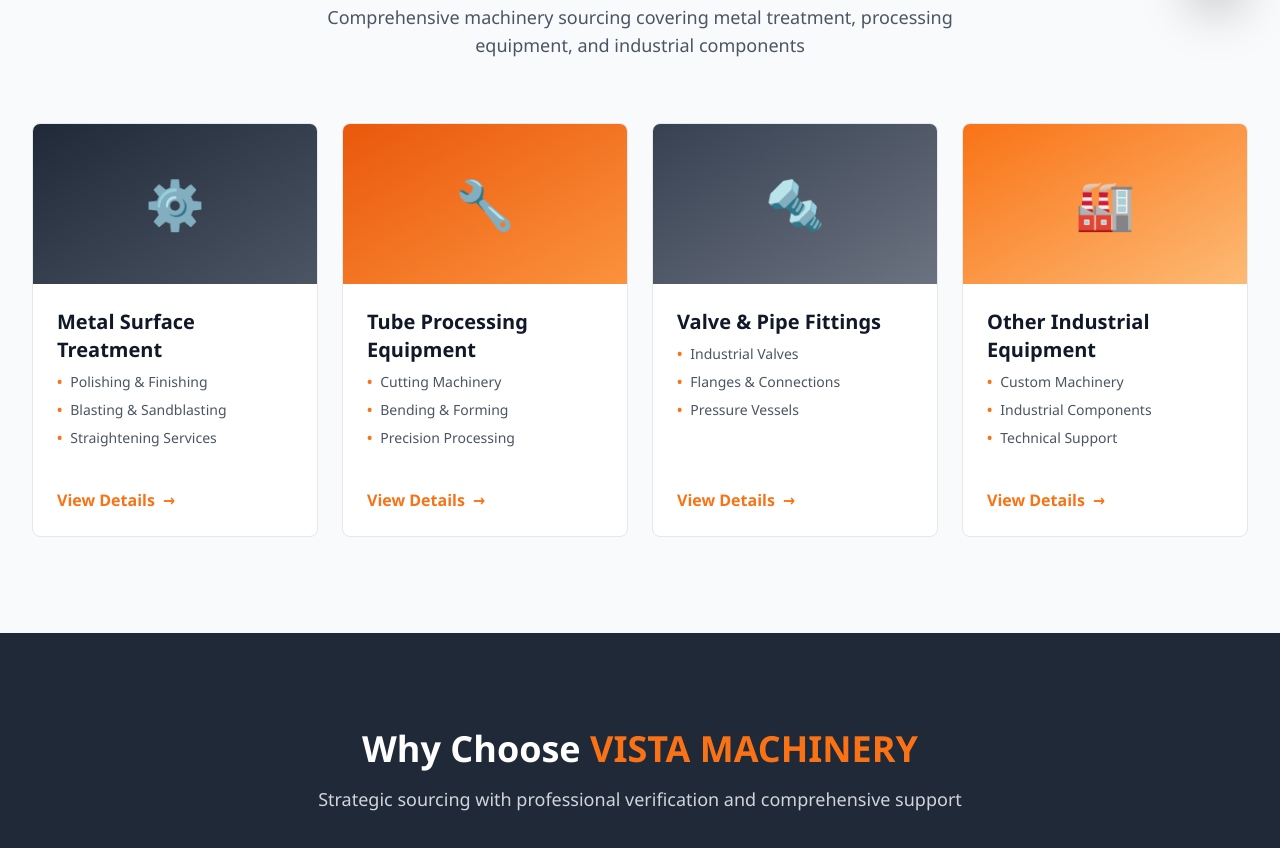
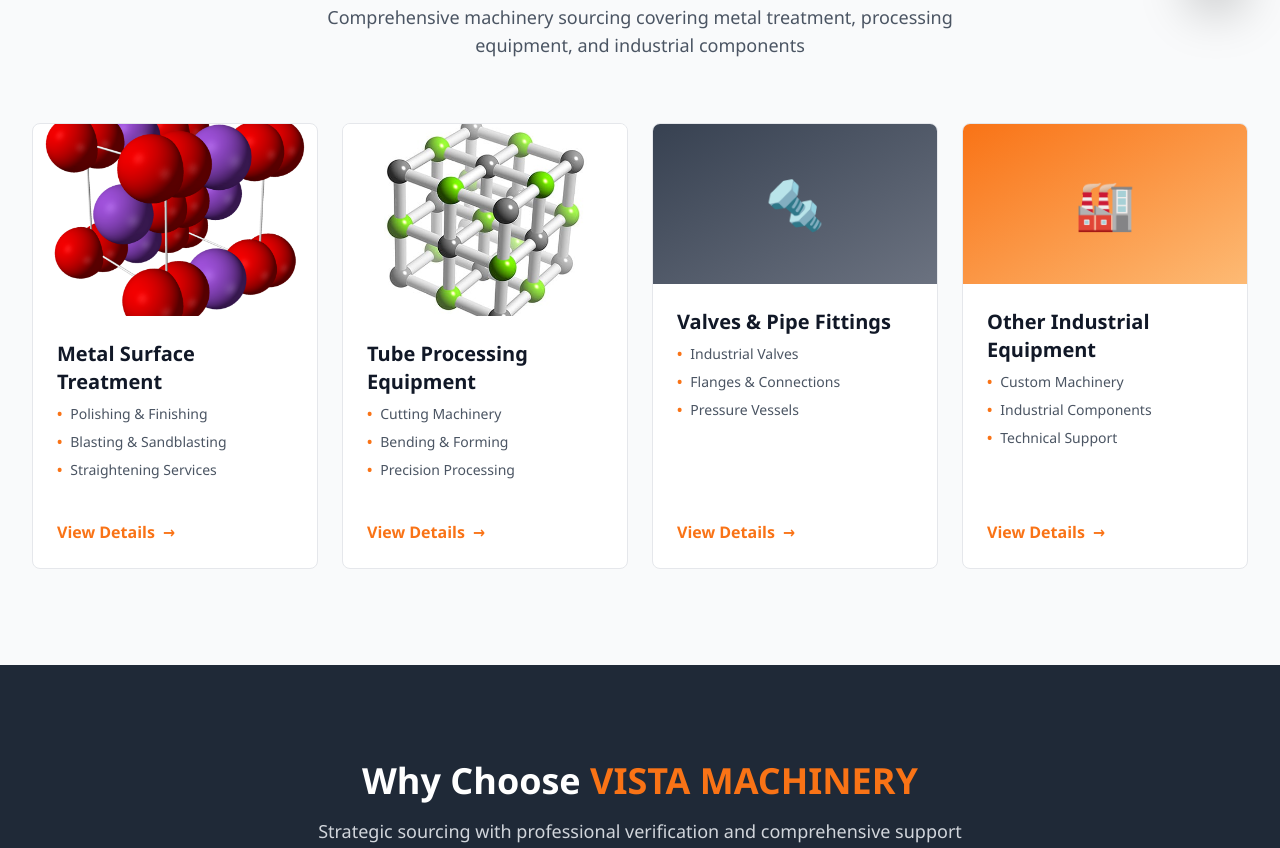
Before and after one commit to Crissong016/machinery_site, a plain HTML site: page index.html in a window 1280 px wide. Shown: the part 777-1625 px from the top of the page. Drawn offline with nearby package versions, Linux system fonts and the light colour scheme.

Commit message:
Add files via upload

```diff
--- a/index.html
+++ b/index.html
@@ -159,9 +159,9 @@
 
                 <!-- 分类1: 金属表面处理 Metal Surface Treatment -->
                 <a href="category-surface.html" class="card-hover block bg-white rounded-lg border border-gray-200 overflow-hidden hover:shadow-xl flex flex-col transition-all">
-                    <div class="bg-gradient-to-br from-gray-800 to-gray-600 h-40 flex items-center justify-center">
-                        <div class="text-white text-5xl">⚙️</div>
-                    </div>
+                    <div class="h-48 overflow-hidden">
+    <img src="images/surface-treatment.jpg" alt="Metal Surface Treatment Machine" class="w-full h-full object-cover transition-transform duration-500 hover:scale-110">
+</div>
                     <div class="p-6 flex-grow">
                         <h3 class="text-xl font-bold text-gray-900 mb-2">Metal Surface Treatment</h3>
                         <ul class="text-sm text-gray-600 space-y-2 mb-4">
@@ -177,9 +177,9 @@
 
                 <!-- 分类2: 管材加工 Tube Processing Equipment -->
                 <a href="category-tube.html" class="card-hover block bg-white rounded-lg border border-gray-200 overflow-hidden hover:shadow-xl flex flex-col transition-all">
-                    <div class="bg-gradient-to-br from-orange-600 to-orange-400 h-40 flex items-center justify-center">
-                        <div class="text-white text-5xl">🔧</div>
-                    </div>
+                    <div class="h-48 overflow-hidden">
+    <img src="images/tube-processing.jpg" alt="Tube Processing Equipment" class="w-full h-full object-cover transition-transform duration-500 hover:scale-110">
+</div>
                     <div class="p-6 flex-grow">
                         <h3 class="text-xl font-bold text-gray-900 mb-2">Tube Processing Equipment</h3>
                         <ul class="text-sm text-gray-600 space-y-2 mb-4">
@@ -193,13 +193,13 @@
                     </div>
                 </a>
 
-                <!-- 分类3: 阀门管件 Valve & Pipe Fittings -->
+                <!-- 分类3: 阀门管件 Valves & Pipe Fittings -->
                 <a href="category-valve.html" class="card-hover block bg-white rounded-lg border border-gray-200 overflow-hidden hover:shadow-xl flex flex-col transition-all">
                     <div class="bg-gradient-to-br from-gray-700 to-gray-500 h-40 flex items-center justify-center">
                         <div class="text-white text-5xl">🔩</div>
                     </div>
                     <div class="p-6 flex-grow">
-                        <h3 class="text-xl font-bold text-gray-900 mb-2">Valve & Pipe Fittings</h3>
+                        <h3 class="text-xl font-bold text-gray-900 mb-2">Valves & Pipe Fittings</h3>
                         <ul class="text-sm text-gray-600 space-y-2 mb-4">
                             <li class="flex items-start"><span class="accent-text mr-2 font-bold">•</span>Industrial Valves</li>
                             <li class="flex items-start"><span class="accent-text mr-2 font-bold">•</span>Flanges & Connections</li>
@@ -361,7 +361,7 @@
             <!-- 公司描述 Company Description -->
             <div class="mt-16 max-w-3xl mx-auto bg-white rounded-lg p-8 border border-gray-200">
                 <p class="text-gray-700 text-lg leading-relaxed">
-                    VISTA MACHINERY is a strategic sourcing partner dedicated to connecting global manufacturers with reliable Chinese industrial equipment suppliers. We specialize in metal surface treatment, tube processing equipment, and valve & pipe fittings. Our mission is to simplify the procurement process through factory verification, quality assurance, and dedicated customer support.
+                    VISTA MACHINERY is a strategic sourcing partner dedicated to connecting global manufacturers with reliable Chinese industrial equipment suppliers. We specialize in metal surface treatment, tube processing equipment, and valves & pipe fittings. Our mission is to simplify the procurement process through factory verification, quality assurance, and dedicated customer support.
                 </p>
             </div>
         </div>
@@ -413,7 +413,7 @@
                             <option value="">-- Select Category --</option>
                             <option value="metal-surface">Metal Surface Treatment</option>
                             <option value="tube-processing">Tube Processing Equipment</option>
-                            <option value="valve-fittings">Valve & Pipe Fittings</option>
+                            <option value="valve-fittings">Valves & Pipe Fittings</option>
                             <option value="other">Other Industrial Equipment</option>
                         </select>
                     </div>
```
Also changed, not shown: images/surface-treatment.jpg (added), images/tube-processing.jpg (added).
